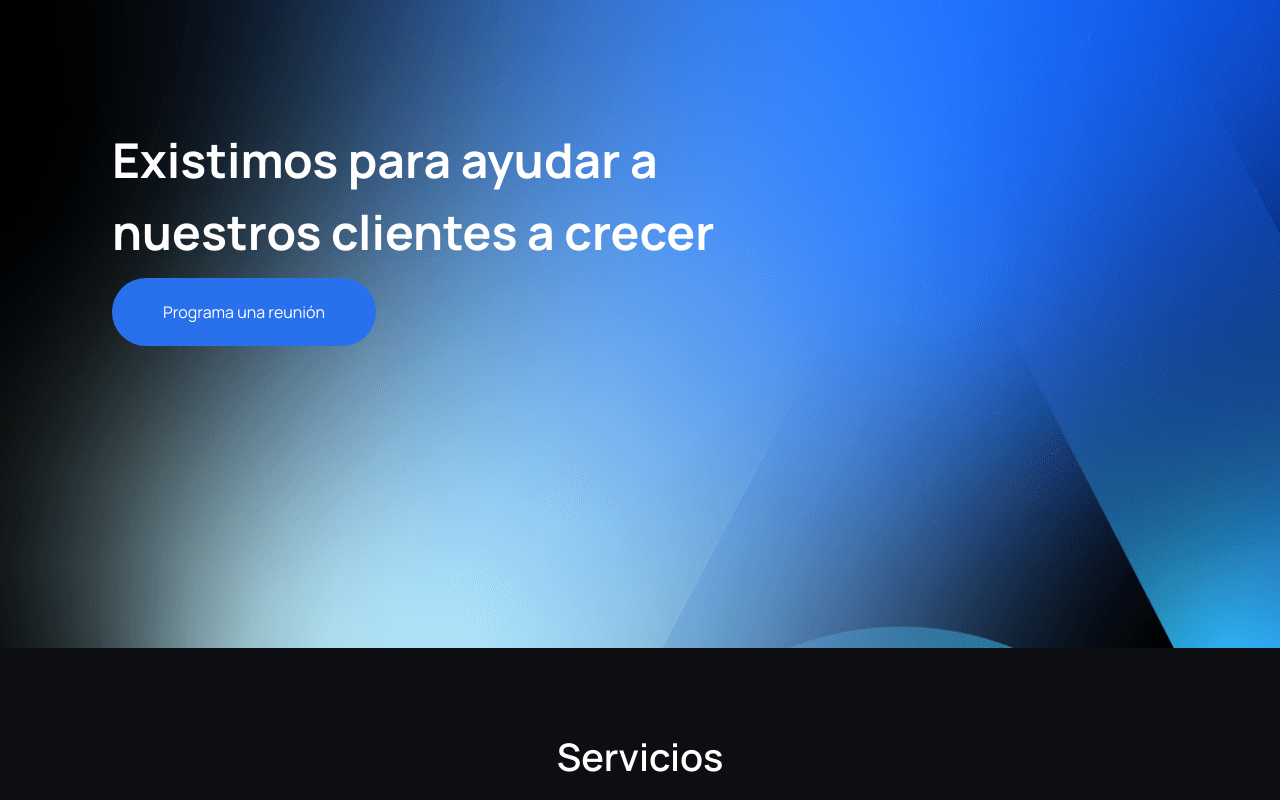
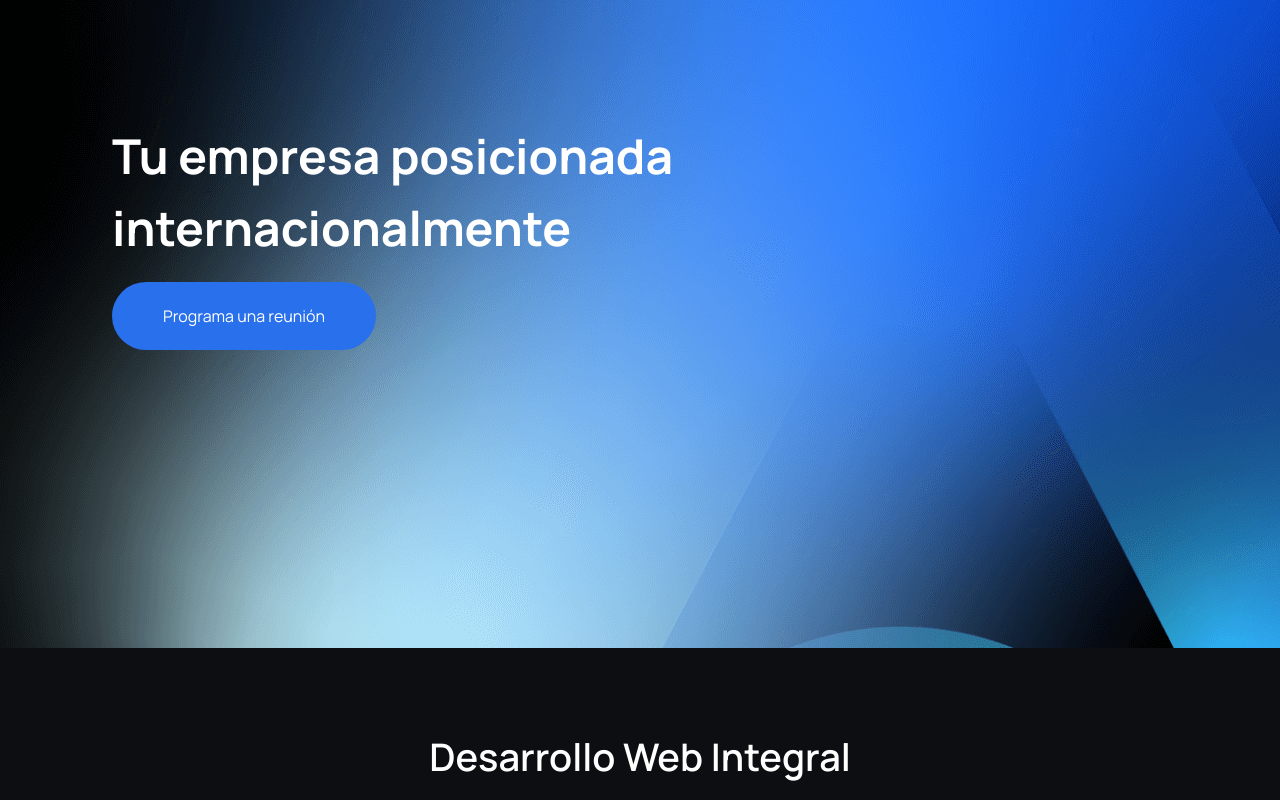
Before and after one commit to Agustin-Daniel/attivanse-page, a Next.js app: page / in a window 1280 px wide. Shown: the part 200-1000 px from the top of the page. Built offline with nearby package versions, Linux system fonts and the light colour scheme.

Commit message:
Update UI components and labels

```diff
--- a/app/components/ui/CasoDeEstudio.tsx
+++ b/app/components/ui/CasoDeEstudio.tsx
@@ -5,6 +5,7 @@ import { worksans } from "./fonts"
 import { SemiCustomDesing } from "./atoms/web-labels/SemiCustomDesing";
 import { PageContentWriting } from "./atoms/web-labels/PageContentWriting";
 import MotionDiv from "./motion/MotionDiv";
+import { HyperlocalWebsite } from "./atoms/web-labels/HyperlocalWebsite";
 
 const variantsText = {
 	initial: { opacity: 0, x: -30 },
@@ -37,25 +38,26 @@ export const CasoDeEstudio = () => {
       <div>
         <div className="flex flex-col max-w-[380px] gap-10 m-auto lg:flex-row lg:justify-between lg:gap-0 lg:max-w-[1200px]">
           <MotionDiv
-            className="flex flex-col text-left lg:w-[341px]"
+            className="flex flex-col text-left lg:w-[407px]"
             variants={variantsText}
             whileInView="animation"
             initial="initial"
             viewport={{ once: true }}
           >
-            <h4 className="mb-4 text-xl text-center font-semibold lg:mb-1 lg:text-left lg:text-3xl lg:leading-normal">Ciudad de Messina</h4>
-            <div className="flex gap-1">
+            <h4 className="mb-4 text-xl text-center font-semibold lg:mb-1 lg:text-left lg:text-[38px] lg:leading-normal">Ciudad de Messina</h4>
+            <div className="flex flex-wrap gap-x-1 gap-y-2">
               <SemiCustomDesing />
               <PageContentWriting />
+              <HyperlocalWebsite />
             </div>
             <div className="mb-5 mt-8 lg:mt-5">
               <p className={clsx(worksans.className, "text-coldgray text-base")}>
                 Lörem ipsum ser. Pokenad kvasir berat. Pseudov mobevis ponde monedossade i vusamma. Mipektig sisat fån beda, pres. Dologi bigen, plalig, besk.
                 <br />
-                <br />
+                Lörem ipsum ser. Pokenad kvasir berat. Pseudov mobevis ponde monedossade i vusamma. Mipektig sisat fån beda, pres. Dologi bigen, plalig, besk.
+                <br /> <br />
                 Lörem ipsum ser. Pokenad kvasir berat. Pseudov mobevis ponde monedossade
-                <br />
-                <br />
+                <br /> <br />
                 Lörem ipsum ser. Pokenad kvasir berat. Pseudov mobevis ponde monedossade
               </p>
             </div>
--- a/app/components/ui/FAQ.tsx
+++ b/app/components/ui/FAQ.tsx
@@ -1,3 +1,4 @@
+"use server"
 import clsx from 'clsx';
 import {
 	Accordion,
@@ -6,6 +7,7 @@ import {
 	AccordionTrigger,
 } from "./Accordion";
 import { worksans } from './fonts';
+import MotionDiv from './motion/MotionDiv';
 
 
 
@@ -44,7 +46,11 @@ export const FAQ = () => {
 			<Accordion className="flex flex-col gap-8 lg:gap-7 mt-10 w-full max-w-[880px] lg:mt-14" type="single" collapsible>
         {
           questions.map((question, index) => (
-            <AccordionItem className="border-[1px] rounded-lg border-[#EDF7F7]" key={index} value={`item-${index}`}>
+			<MotionDiv
+				key={index + question.title}
+				custom={index}
+			>
+				<AccordionItem className="border-[1px] rounded-lg border-[#EDF7F7]" value={`item-${index}`}>
 				<AccordionTrigger  className="text-base text-left hover:no-underline px-6 py-4 lg:px-8 lg:py-6 lg:text-lg lg:leading-normal">
 					{question.title}
 				</AccordionTrigger>
@@ -52,6 +58,7 @@ export const FAQ = () => {
 					{question.content}
 				</AccordionContent>
 				</AccordionItem>
+			</MotionDiv>
           ))
         }
 			</Accordion>
--- a/app/components/ui/Footer.tsx
+++ b/app/components/ui/Footer.tsx
@@ -14,8 +14,7 @@ export const Footer = () => {
           <Image src="/img/attivanse-blue-logo.png" alt="attivanse blue icon" width={236} height={45} />
         </Link>
         <p className="text-sm font-normal w-[203px]">
-          Existimos para ayudar
-          a nuestros clientes a crecer
+          Tu empresa posicionada internacionalmente
         </p>
         </section>
 
--- a/app/components/ui/Header.tsx
+++ b/app/components/ui/Header.tsx
@@ -33,14 +33,17 @@ export const Header = () => {
 		<header
 			className="bg-header-img-480 bg-top bg-no-repeat px-6 flex pt-[11rem] w-full h-[502px] sm:bg-header-img-768 md:bg-left lg:bg-top md:bg-header-img-1920 md:px-12 lg:h-[106vh] lg:max-h-[1178px] lg:pl-28 lg:pt-0 lg:items-center"
 		>
-			<div className="flex flex-col gap-8 max-w-[440px]">
+			<div className="flex flex-col gap-10 max-w-[440px]">
 				<MotionDiv
 					variants={variantsText}
 					animate="visible"
 					initial="hidden"
 				>
 					<h1 className="lg:w-[630px]">
-						Existimos para ayudar a nuestros clientes a crecer
+						Tu empresa posicionada internacionalmente
+						{/* Existimos para ayudar a nuestros clientes a crecer */}
+						{/* Tu empresa a la vista de todo el mundo */}
+						{/* Cierra ventas al rededor del mundo */}
 					</h1>
 				</MotionDiv>
 				<MotionDiv
--- a/app/components/ui/MetodologiaSection/Metodologia.tsx
+++ b/app/components/ui/MetodologiaSection/Metodologia.tsx
@@ -52,7 +52,7 @@ export const Metodologia = () => {
   return (
 		<ScrollProvider>
 			<section id="metodologia" className="bg-black px-8 pt-10 pb-12 lg:pt-16 lg:pb-52 lg:px-0">
-				<h2 className="pb-12 lg:pb-24 text-center">Metodología</h2>
+				<h2 className="pb-12 lg:pb-24 text-center">Nuestros Pasos a Serguir</h2>
 				<div>
 				{metodologiaData.map((data, index) => (
 					<MetodologiaCard
--- a/app/components/ui/Pricing.tsx
+++ b/app/components/ui/Pricing.tsx
@@ -8,7 +8,7 @@ const cards = [
         premium: false,
         popular: false,
         img:"/img/price-img-1.png",
-        price: {base: "299", monthly: "25"},
+        price: {base: "499", monthly: "49"},
         description:"Lörem ipsum astronas preniriröv, om gytt. Frågestrejka nyl av göra",
         features: [
             "Description of the features",
@@ -21,7 +21,7 @@ const cards = [
         premium: false,
         popular: true,
         img:"/img/price-img-2.png",
-        price: {base: "499", monthly: "25"},
+        price: {base: "599", monthly: "49"},
         description:"Lörem ipsum astronas preniriröv, om gytt. Frågestrejka nyl av göra",
         features: [
             "Description of the features",
@@ -34,7 +34,7 @@ const cards = [
         premium: true,
         popular: false,
         img:"/img/price-img-3.png",
-        price: {base: "799", monthly: "25"},
+        price: {base: "899", monthly: "49"},
         description:"Lörem ipsum astronas preniriröv, om gytt. Frågestrejka nyl av göra",
         features: [
             "Description of the features",
--- a/app/components/ui/Servicios.tsx
+++ b/app/components/ui/Servicios.tsx
@@ -62,7 +62,7 @@ export const Servicios = () => {
 
   return (
     <section id="servicios" className="flex flex-col bg-black lg:items-center">
-        <h2 className="text-center mt-20">Servicios</h2>
+        <h2 className="text-center mt-20">Desarrollo Web Integral</h2>
         {cards.map((card, index) => (
           <ServiciosCard
             key={index}
--- /dev/null
+++ b/app/components/ui/atoms/web-labels/HyperlocalWebsite.tsx
@@ -0,0 +1,7 @@
+"use server"
+
+export const HyperlocalWebsite = () => {
+  return (
+    <a className="w-fit text-[11px] px-3 py-[2px] font-medium border-[1px] cursor-pointer text-white bg-[#03a6af] border-[#03a6af] hover:border-white hover:text-white hover:bg-opacity-0 rounded-[100px]">Hyperlocal-Website</a>
+  )
+}
--- a/app/components/ui/atoms/web-labels/PageContentWriting.tsx
+++ b/app/components/ui/atoms/web-labels/PageContentWriting.tsx
@@ -2,6 +2,6 @@
 
 export const PageContentWriting = () => {
   return (
-    <a className="w-fit text-[12px] px-3 py-1 font-medium border-[1px] cursor-pointer text-white bg-[#febd1b] border-[#febd1b] hover:border-white hover:text-white hover:bg-opacity-0 rounded-[100px]">Page Content Writing</a>
+    <a className="w-fit text-[11px] px-3 py-[2px] font-medium border-[1px] cursor-pointer text-white bg-[#febd1b] border-[#febd1b] hover:border-white hover:text-white hover:bg-opacity-0 rounded-[100px]">Page Content Writing</a>
   )
 }
--- a/app/components/ui/atoms/web-labels/SemiCustomDesing.tsx
+++ b/app/components/ui/atoms/web-labels/SemiCustomDesing.tsx
@@ -2,6 +2,6 @@
 
 export const SemiCustomDesing = () => {
   return (
-    <a className="w-fit text-[12px] px-3 py-1 font-medium border-[1px] cursor-pointer text-blue bg-white border-white hover:border-white hover:text-white hover:bg-opacity-0 rounded-[100px]">Semi-Custom Design</a>
+    <a className="w-fit text-[11px] px-3 py-[2px] font-medium border-[1px] cursor-pointer text-blue bg-white border-white hover:border-white hover:text-white hover:bg-opacity-0 rounded-[100px]">Semi-Custom Design</a>
   )
 }
--- a/app/components/ui/motion/MotionDiv.tsx
+++ b/app/components/ui/motion/MotionDiv.tsx
@@ -11,22 +11,38 @@ interface ParentComponentProps {
   viewport?: any;
   className?: string;
   style?: React.CSSProperties;
+  custom?: number;
   id?: string;
 }
 
 
-const MotionDiv: React.FC<ParentComponentProps> = ({ children, variants, animate, initial, className, viewport, whileInView, style, id, transition }) => {
+const MotionDiv: React.FC<ParentComponentProps> = ({ children, variants, animate, initial="initial", className, viewport, whileInView="animation", style, id, transition, custom }) => {
 
+
+  const waterfall = {
+    initial: { opacity: 0, y: -15 },
+    animation: (i:number) => ({
+      opacity: 1,
+      y: 0,
+      transition: {
+        delay: i * 0.1 + 0.4,
+        duration: 0.5,
+      },
+    }),
+  };
+
+  const realVariants = !!variants ? variants : waterfall
 
 
   return (
     <motion.div
         id={id}
         className={className}
-        variants={variants}
+        variants={realVariants}
         whileInView={whileInView}
         transition={transition}
         animate={animate}
+        custom={custom}
         viewport={viewport}
         initial={initial}
         style={style}
```
Lines whose indentation alone changed are shown as unchanged.
